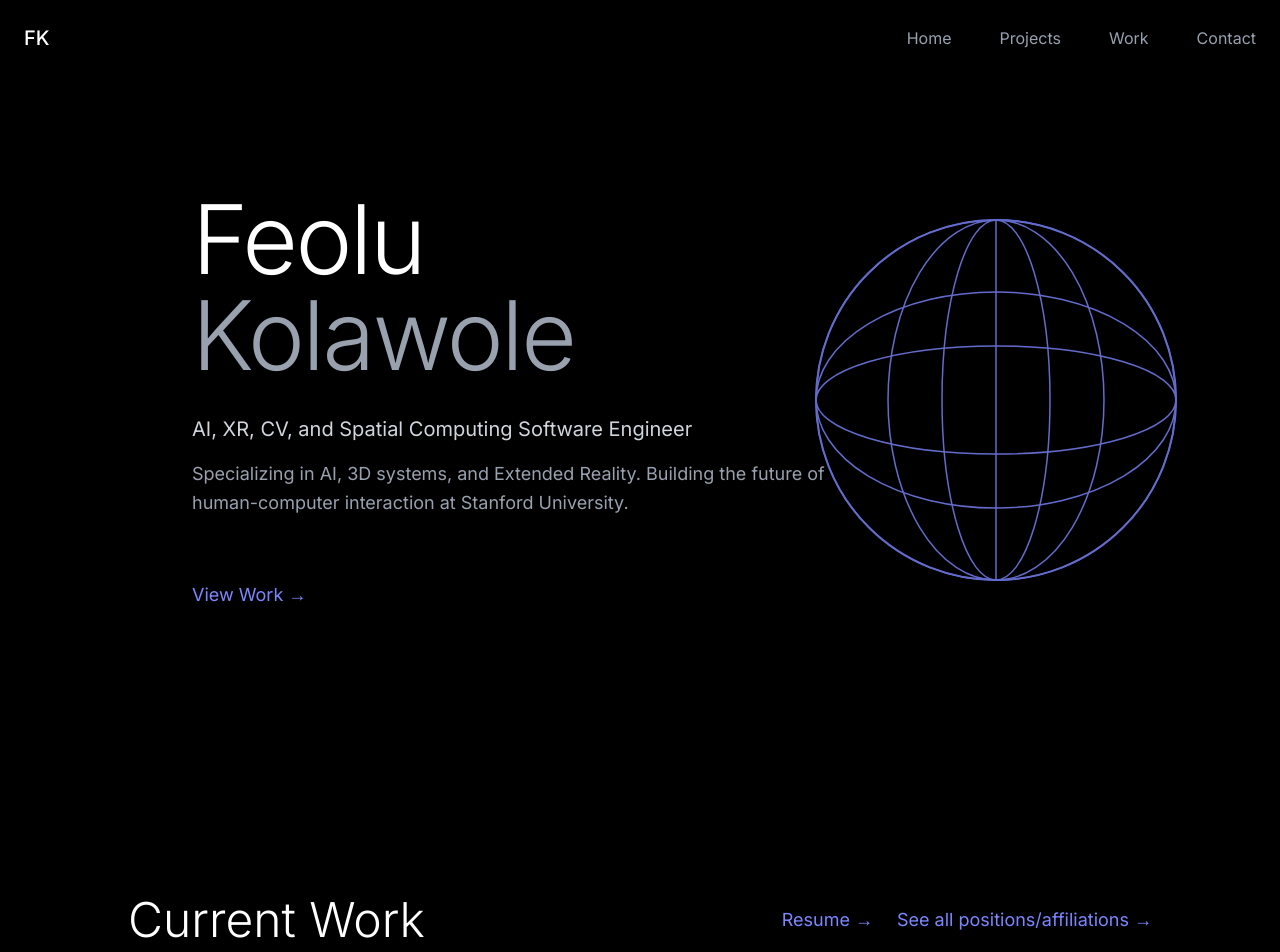
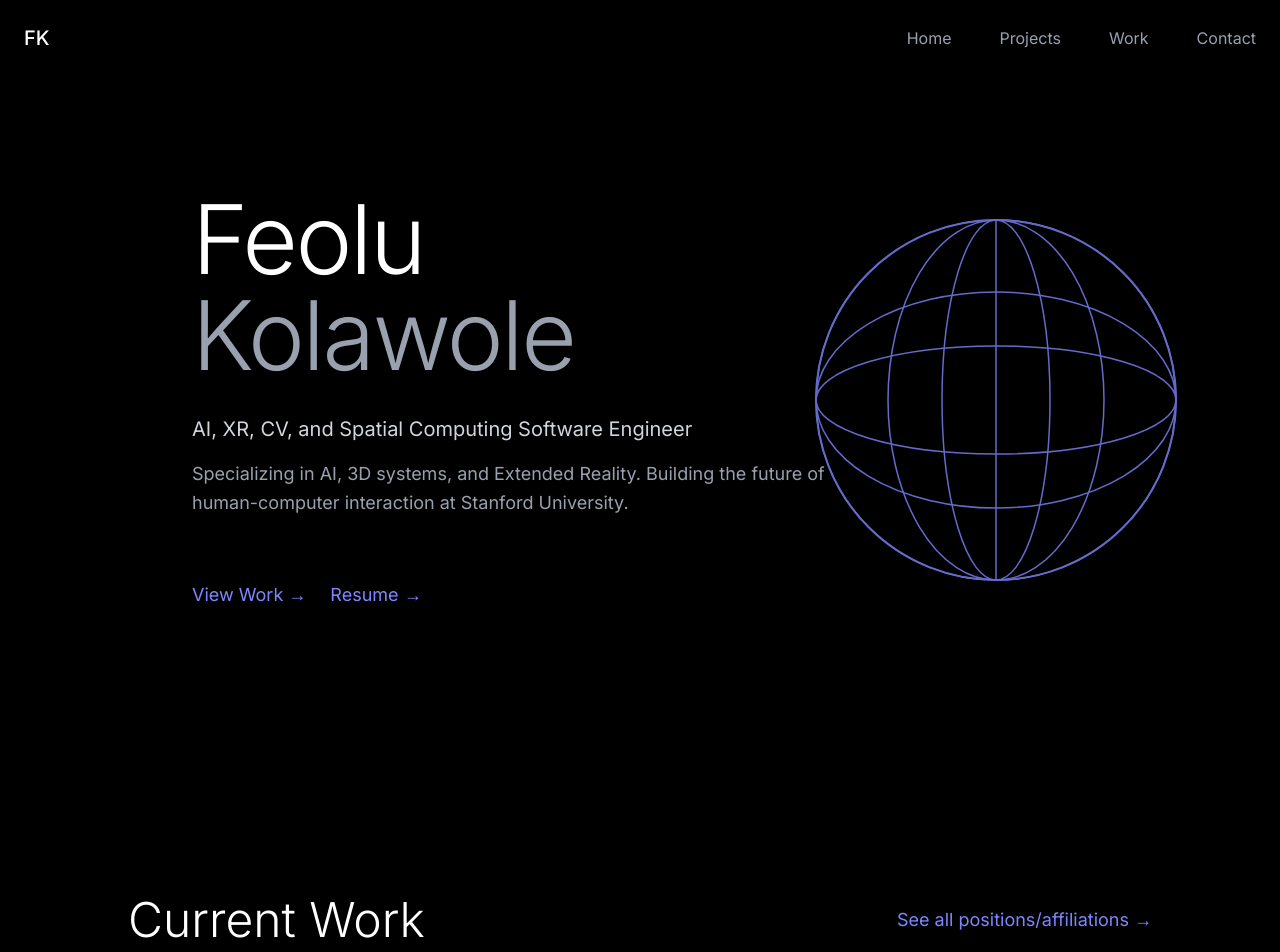
Before and after one commit to FeoluK/feolu-kolawole, a Next.js app: page / in a window 1280 px wide. Shown: the top 952 px of the page. Built offline with nearby package versions, Linux system fonts and the light colour scheme.

Commit message:
Updated Resume

```diff
--- a/components/CurrentWork.js
+++ b/components/CurrentWork.js
@@ -43,14 +43,6 @@ export default function CurrentWork() {
                 Current Work
               </h2>
               <div className="flex items-center gap-6">
-                <a
-                  href="/resume.pdf"
-                  target="_blank"
-                  rel="noopener noreferrer"
-                  className="text-indigo-400 hover:text-indigo-300 transition-colors text-lg cursor-pointer"
-                >
-                  Resume →
-                </a>
                 <a
                   href="/work"
                   className="text-indigo-400 hover:text-indigo-300 transition-colors text-lg cursor-pointer"
--- a/components/Hero.js
+++ b/components/Hero.js
@@ -48,14 +48,22 @@ export default function Hero() {
               </p>
             </div>
 
-            {/* Simple CTA */}
-            <div className="pt-8">
+            {/* CTA Buttons */}
+            <div className="pt-8 flex items-center gap-6">
               <button
                 onClick={() => scrollToSection('projects')}
                 className="text-indigo-400 hover:text-indigo-300 transition-colors text-lg cursor-pointer"
               >
                 View Work →
               </button>
+              <a
+                href="/resume.pdf"
+                target="_blank"
+                rel="noopener noreferrer"
+                className="text-indigo-400 hover:text-indigo-300 transition-colors text-lg cursor-pointer"
+              >
+                Resume →
+              </a>
             </div>
           </div>
         </div>
```
